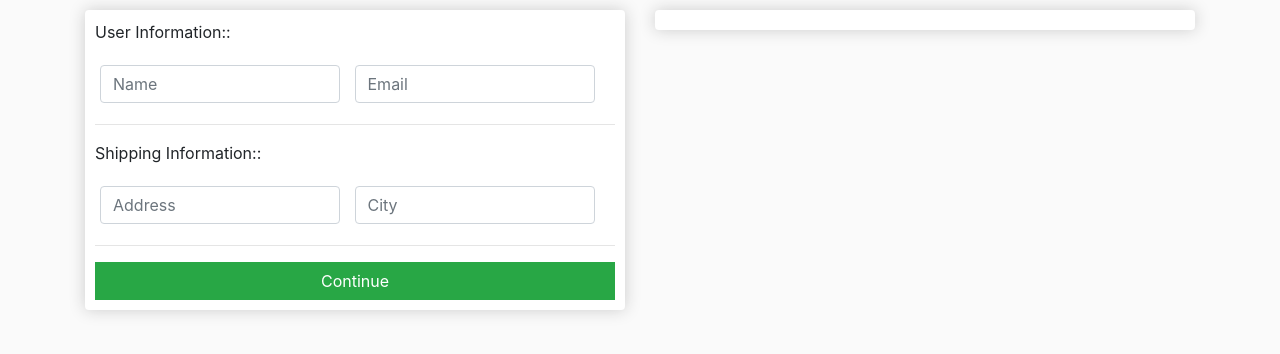
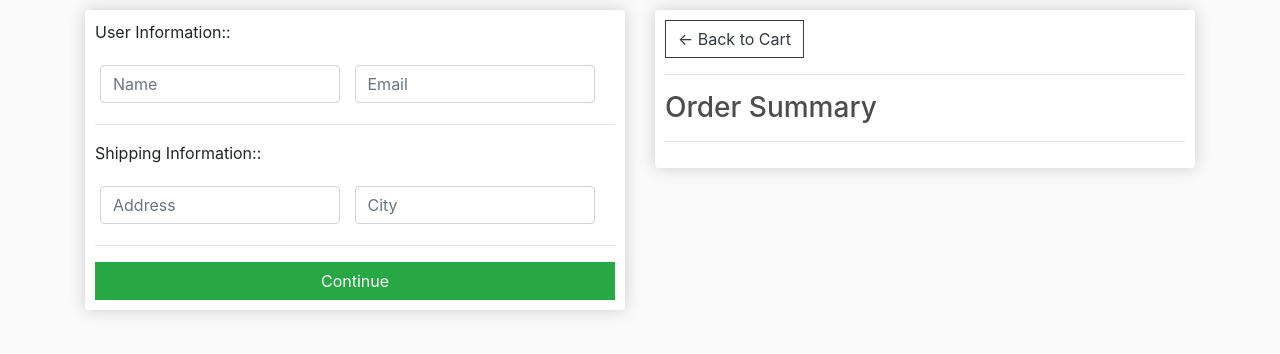
Before and after one commit to CindyKatoni/HeavenScent, a Django app: page /checkout/ in a window 1280 px wide. Shown: the part 57-411 px from the top of the page. Run offline with Django 3.2, Linux system fonts and the light colour scheme; some libraries are stand-ins or nearby versions.

Commit message:
order summary

```diff
--- a/store/templates/store/checkout.html
+++ b/store/templates/store/checkout.html
@@ -36,7 +36,10 @@
     </div>
     <div class="col-lg-6">
         <div class="box-element">
-
+            <a class="btn btn-outline-dark" href="{% url 'cart' %}"> &#x2190; Back to Cart</a>
+            <hr>
+            <h3>Order Summary</h3>
+            <hr>
         </div>
 
     </div>
```
